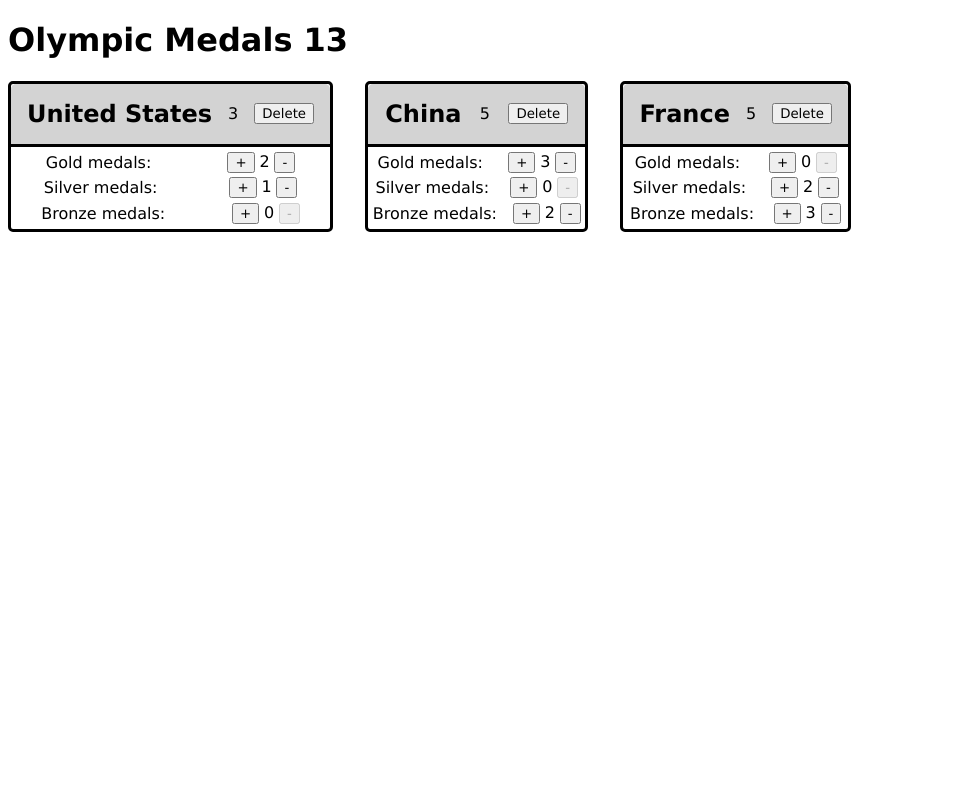
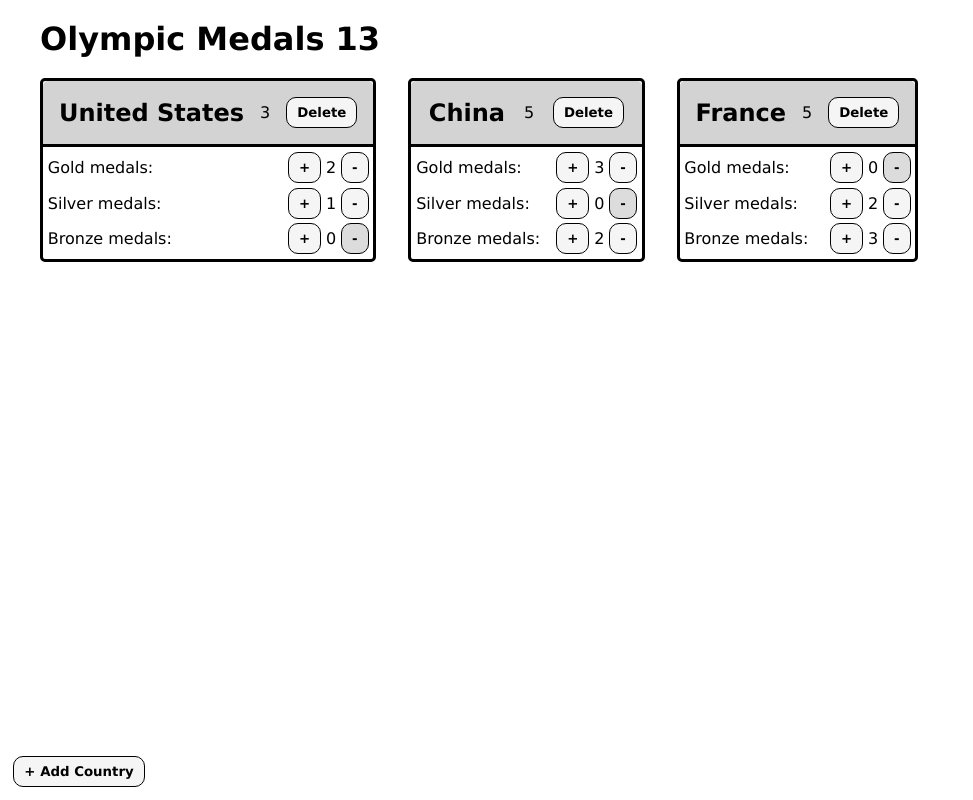
Before and after one commit to LilyLavender/AWS-Module1, a React (Vite) app: page / in a window 1280 px wide. Shown: the whole page, without its empty margins (0-973 px from the left). Built offline with nearby package versions, Linux system fonts and the light colour scheme.

Commit message:
React Forms

```diff
--- a/src/App.css
+++ b/src/App.css
@@ -1,8 +1,33 @@
 * {
     font-family: 'Lucida Sans', 'Lucida Sans Regular', 'Lucida Grande', 'Lucida Sans Unicode', Geneva, Verdana, sans-serif;
+    margin: 0;
+    padding: 0;
+}
+
+.content {
+    max-width: 1200px;
+    margin: 0 auto;
+}
+
+h1 {
+    margin: 20px 0;
 }
 
 .country-container {
     display: flex;
     gap: 2em;
 }
+
+button {
+    color: black;
+    background-color: whitesmoke;
+    border: 1px solid black;
+    border-radius: 10px;
+    padding: 7px 10px;
+    font-weight: bold;
+}
+
+button[disabled] {
+    background-color: gainsboro;
+    cursor: not-allowed;
+}
--- a/src/App.jsx
+++ b/src/App.jsx
@@ -1,5 +1,6 @@
 import { useState, useRef } from 'react';
 import { Country } from './Country.jsx';
+import { NewCountry } from './NewCountry.jsx';
 import './App.css';
 
 function App() {
@@ -33,12 +34,18 @@ function App() {
     setCountries(countries.filter(country => country.id !== id));
   };
 
+  const addCountry = (name) => {
+    if (name.trim()) {
+      setCountries([...countries, { id: Date.now(), name, gold: 0, silver: 0, bronze: 0 }]);
+    }
+  };
+
   const totalMedals = countries.reduce((total, country) => {
     return total + country.gold + country.silver + country.bronze;
   }, 0);
 
   return (
-    <div>
+    <div className='content'>
       <h1>Olympic Medals {totalMedals}</h1>
       <div className="country-container">
         {countries.map(country => (
@@ -55,6 +62,7 @@ function App() {
           />
         ))}
       </div>
+      <NewCountry onAdd={addCountry} />
     </div>
   );
 }
--- a/src/Medal.css
+++ b/src/Medal.css
@@ -2,14 +2,17 @@
     margin: .3em;
     display: flex;
     gap: 1em;
+    justify-content: space-between;
+    align-items: center;
 }
 
 .medal-container > * {
     height: fit-content;
-    margin: auto;
+    margin: 0;
 }
 
 .medal-subcontainer-2 {
     display: flex;
     gap: .3em;
+    align-items: center;
 }
--- /dev/null
+++ b/src/NewCountry.css
@@ -0,0 +1,50 @@
+#add-country-button {
+    position: fixed;
+    bottom: 1em;
+    left: 1em;
+}
+
+.modal-overlay {
+    position: fixed;
+    top: 0;
+    left: 0;
+    width: 100%;
+    height: 100%;
+    background: rgba(0, 0, 0, 0.5);
+    display: flex;
+    justify-content: center;
+    align-items: center;
+}
+
+.modal {
+    background: white;
+    border: 3px solid black;
+    border-radius: 10px;
+    padding: 20px;
+}
+
+.modal input {
+    border: 1px solid grey;
+    border-radius: 5px;
+    padding: 8px;
+    margin: 10px 0;
+}
+
+.modal-buttons {
+    display: flex;
+    justify-content: space-around;
+}
+
+.modal-buttons button {
+    border: none;
+}
+
+.confirm {
+    background: green;
+    color: white;
+}
+
+.cancel {
+    background: red;
+    color: white;
+}
--- /dev/null
+++ b/src/NewCountry.jsx
@@ -0,0 +1,51 @@
+import { useState, useEffect } from 'react';
+import './NewCountry.css';
+
+export function NewCountry({ onAdd }) {
+  const [showDialog, setShowDialog] = useState(false);
+  const [name, setName] = useState('');
+
+  const handleAdd = () => {
+    if (name.trim()) {
+      onAdd(name);
+      setName('');
+      setShowDialog(false);
+    }
+  };
+
+  useEffect(() => {
+    const handleKeyDown = (event) => {
+      if (event.key === 'Escape') {
+        setShowDialog(false);
+      }
+    };
+
+    document.addEventListener('keydown', handleKeyDown);
+    return () => {
+      document.removeEventListener('keydown', handleKeyDown);
+    };
+  }, []);
+
+  return (
+    <div className="new-country">
+      <button id="add-country-button" onClick={() => setShowDialog(true)}>+ Add Country</button>
+      {showDialog && (
+        <div className="modal-overlay" onClick={() => setShowDialog(false)}>
+          <div className="modal" onClick={(e) => e.stopPropagation()}>
+            <h2>Add Country</h2>
+            <input
+              type="text"
+              value={name}
+              onChange={(e) => setName(e.target.value)}
+              placeholder="Enter country name"
+            />
+            <div className="modal-buttons">
+              <button className="cancel" onClick={() => setShowDialog(false)}>Cancel</button>
+              <button className="confirm" onClick={handleAdd}>Add</button>
+            </div>
+          </div>
+        </div>
+      )}
+    </div>
+  );
+}
```
